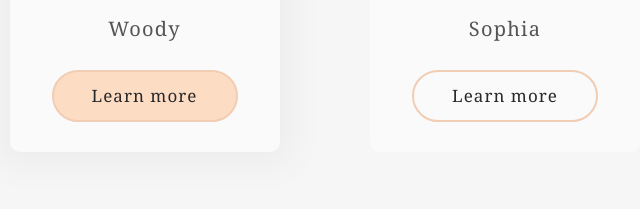
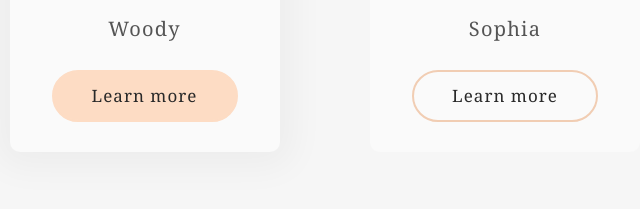
Before and after one commit to oscarishe/shelter, a plain HTML site: page shelter/pages/main/index.html in a window 1280 px wide. In both pictures the pointer is over the element 279 px from the left and 2105 px from the top of the page. Shown: the part 2009-2218 px from the top of the page, 135-775 px from the left. Drawn offline with Linux system fonts and the light colour scheme.

Commit message:
fix: change hover effects

```diff
--- a/shelter/pages/main/style.css
+++ b/shelter/pages/main/style.css
@@ -431,6 +431,7 @@ nav {
 }
 .pets_card:hover .card_button {
 	background: #FDDCC4;
+	border: 2px solid #FDDCC4;
 }
 .help {
 	background: white;
```
